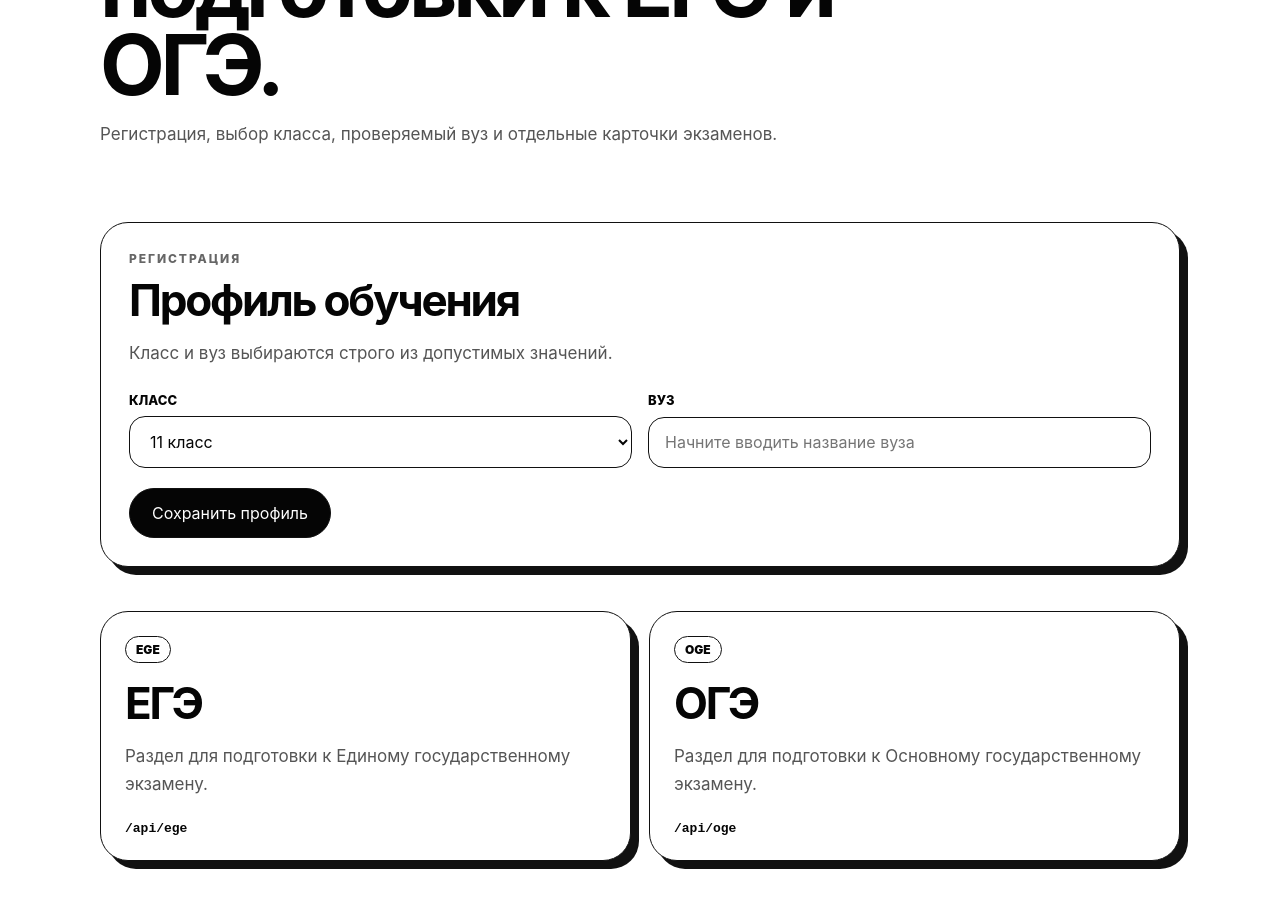
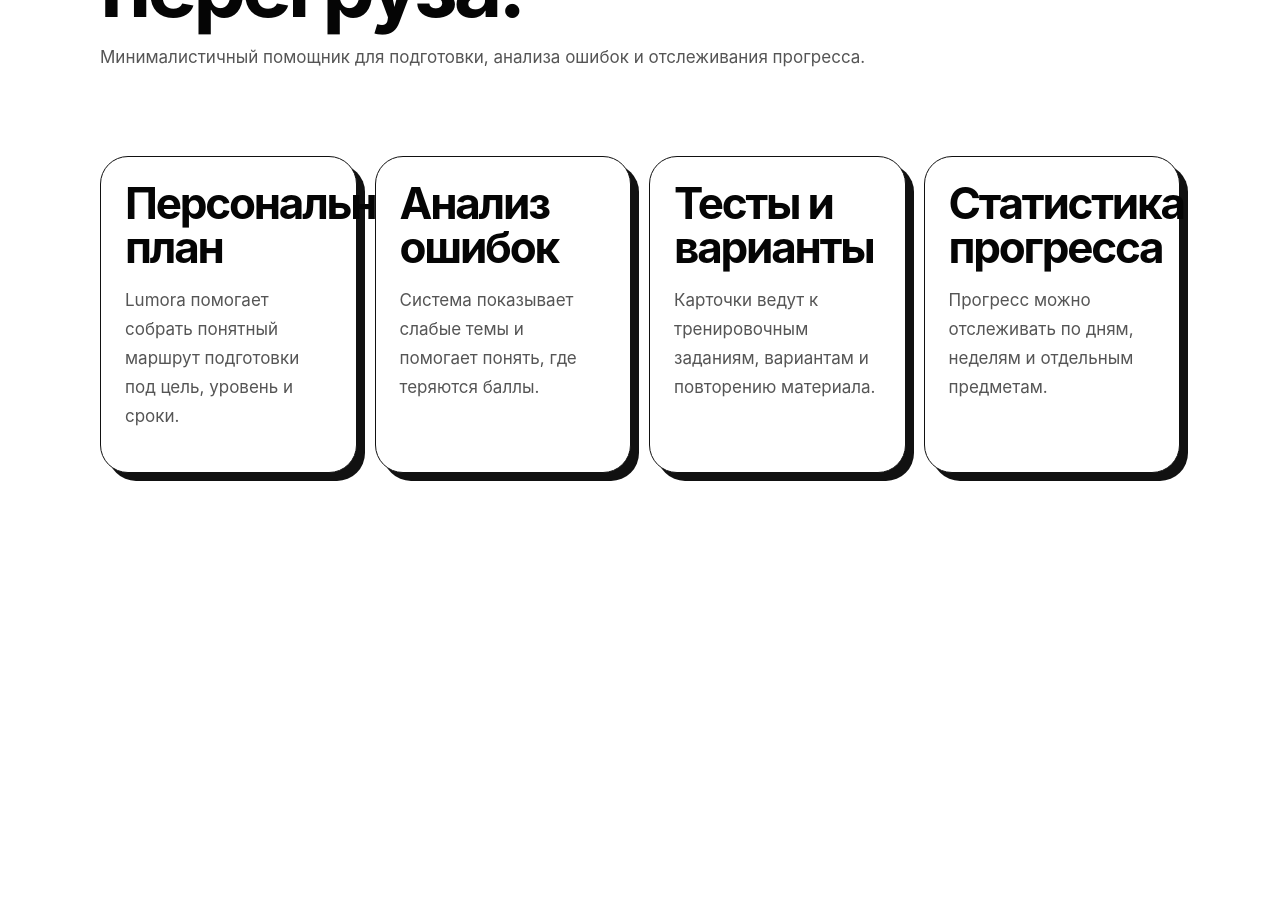
Before and after one commit to Nyan123-AFK/lumora, a Next.js app: page / in a window 1280 px wide. Shown: the part 220-1128 px from the top of the page. After the commit the page ends 800 px from the top, so only its background shows below. Built offline with nearby package versions, Linux system fonts and the light colour scheme.

Commit message:
restore welcome cards on home page

```diff
--- a/src/app/page.tsx
+++ b/src/app/page.tsx
@@ -1,27 +1,38 @@
-import { RegistrationForm } from '@/components/RegistrationForm';
-import { egeConfig } from '@/modules/ege';
-import { ogeConfig } from '@/modules/oge';
-
-const sections = [egeConfig, ogeConfig];
+const welcomeCards = [
+  {
+    title: 'Персональный план',
+    description: 'Lumora помогает собрать понятный маршрут подготовки под цель, уровень и сроки.',
+  },
+  {
+    title: 'Анализ ошибок',
+    description: 'Система показывает слабые темы и помогает понять, где теряются баллы.',
+  },
+  {
+    title: 'Тесты и варианты',
+    description: 'Карточки ведут к тренировочным заданиям, вариантам и повторению материала.',
+  },
+  {
+    title: 'Статистика прогресса',
+    description: 'Прогресс можно отслеживать по дням, неделям и отдельным предметам.',
+  },
+];
 
 export default function HomePage() {
   return (
     <main className="page">
       <section className="hero">
         <p className="eyebrow">Lumora</p>
-        <h1>Платформа подготовки к ЕГЭ и ОГЭ.</h1>
-        <p>Регистрация, выбор класса, проверяемый вуз и отдельные карточки экзаменов.</p>
+        <h1>Учёба без перегруза.</h1>
+        <p>
+          Минималистичный помощник для подготовки, анализа ошибок и отслеживания прогресса.
+        </p>
       </section>
 
-      <RegistrationForm />
-
-      <section className="grid" aria-label="Разделы подготовки">
-        {sections.map((section) => (
-          <article className="card" key={section.type}>
-            <span>{section.type.toUpperCase()}</span>
-            <h2>{section.title}</h2>
-            <p>{section.description}</p>
-            <code>/api/{section.type}</code>
+      <section className="grid" aria-label="Приветственные карточки">
+        {welcomeCards.map((card) => (
+          <article className="card" key={card.title}>
+            <h2>{card.title}</h2>
+            <p>{card.description}</p>
           </article>
         ))}
       </section>
```
